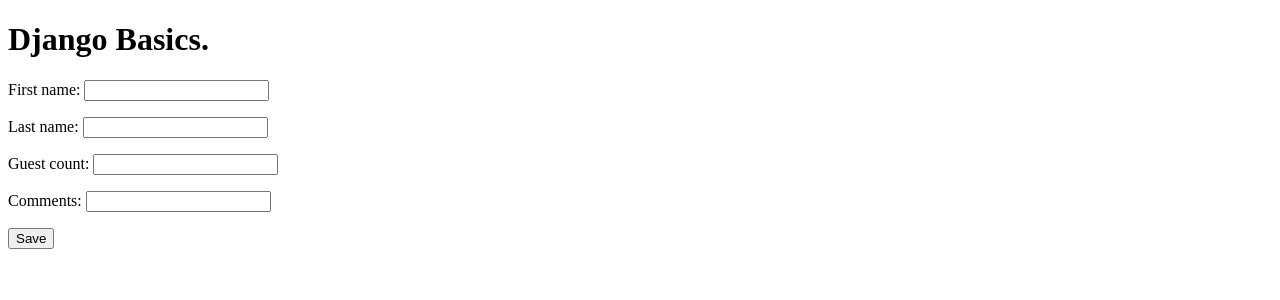
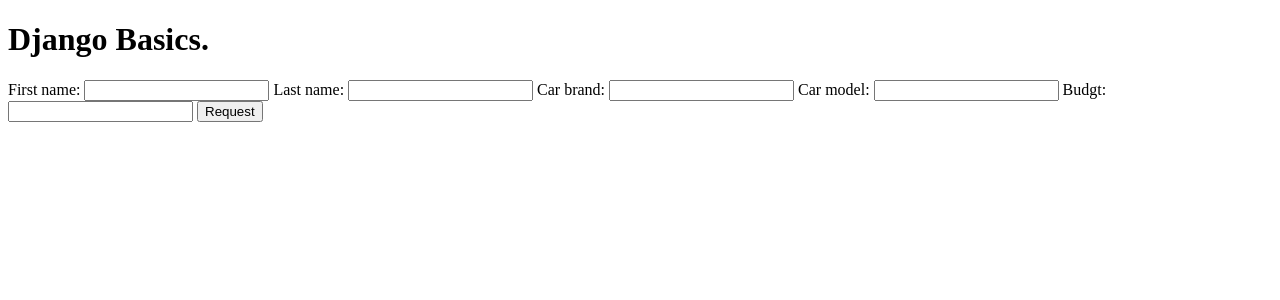
Before and after one commit to nikhilchitoria/djangoBasics, a Django app: template firstProject/firstApp/templates/index.html in a window 1280 px wide. Shown: the top 300 px of the page. Run offline with Django 5.2, Linux system fonts and the light colour scheme; the template is opened without the code that fills it: values that come from a table or form of the project are taken from there, others are empty.

Commit message:
learn models

```diff
--- a/firstProject/firstApp/admin.py
+++ b/firstProject/firstApp/admin.py
@@ -1,4 +1,4 @@
 from django.contrib import admin
-from .models import Reservation
+# from .models import Reservation
 
-admin.site.register(Reservation)
+# admin.site.register(Reservation)
--- a/firstProject/firstApp/forms.py
+++ b/firstProject/firstApp/forms.py
@@ -1,7 +1,12 @@
 from django import forms
-from .models import Reservation
+from .models import RentCar
 
-class ReservationForm(forms.ModelForm):
+# class ReservationForm(forms.ModelForm):
+#     class Meta:
+#         model = Reservation
+#         fields = '__all__'
+
+class RentCarForm(forms.ModelForm):
     class Meta:
-        model = Reservation
+        model = RentCar
         fields = '__all__'
--- a/firstProject/firstApp/models.py
+++ b/firstProject/firstApp/models.py
@@ -3,11 +3,17 @@ from django.db import models
 class MenuItem(models.Model):
     name = models.CharField(max_length=250)
     price = models.IntegerField()
-    condition = models.CharField(max_length=250)
 
-class Reservation(models.Model):
+# class Reservation(models.Model):
+#     first_name = models.CharField(max_length=255)
+#     last_name = models.CharField(max_length=255)
+#     guest_count = models.IntegerField()
+#     reservation_time = models.DateField(auto_now=True)
+#     comments = models.CharField(max_length=1000)
+
+class RentCar(models.Model):
     first_name = models.CharField(max_length=255)
     last_name = models.CharField(max_length=255)
-    guest_count = models.IntegerField()
-    reservation_time = models.DateField(auto_now=True)
-    comments = models.CharField(max_length=1000)
+    car_brand = models.CharField(max_length=255)
+    car_model = models.CharField(max_length=255)
+    budgt = models.IntegerField()
--- a/firstProject/firstApp/templates/index.html
+++ b/firstProject/firstApp/templates/index.html
@@ -7,10 +7,15 @@
 </head>
 <body>
     <h1>Django Basics.</h1>
-    <form method="POST">
+    {% comment %} <form method="POST">
         {% csrf_token %}
         {{ form.as_p }}
         <button type="submit">Save</button>
+    </form> {% endcomment %}
+    <form method="POST">
+        {% csrf_token %}
+        {{form.as_table}}
+        <button type="submit">Request</button>
     </form>
 </body>
 </html>
--- a/firstProject/firstApp/urls.py
+++ b/firstProject/firstApp/urls.py
@@ -4,5 +4,5 @@ from . import views
 urlpatterns = [
     path('greet', views.greet),
     path('hello', views.Hello.as_view()),
-    path('reservation', views.home),
+    path('home', views.home),
 ]
```
Also changed, not shown: firstProject/firstApp/views.py (+14 -5 lines), firstProject/firstApp/migrations/0003_rentcar_delete_reservation.py (added).
